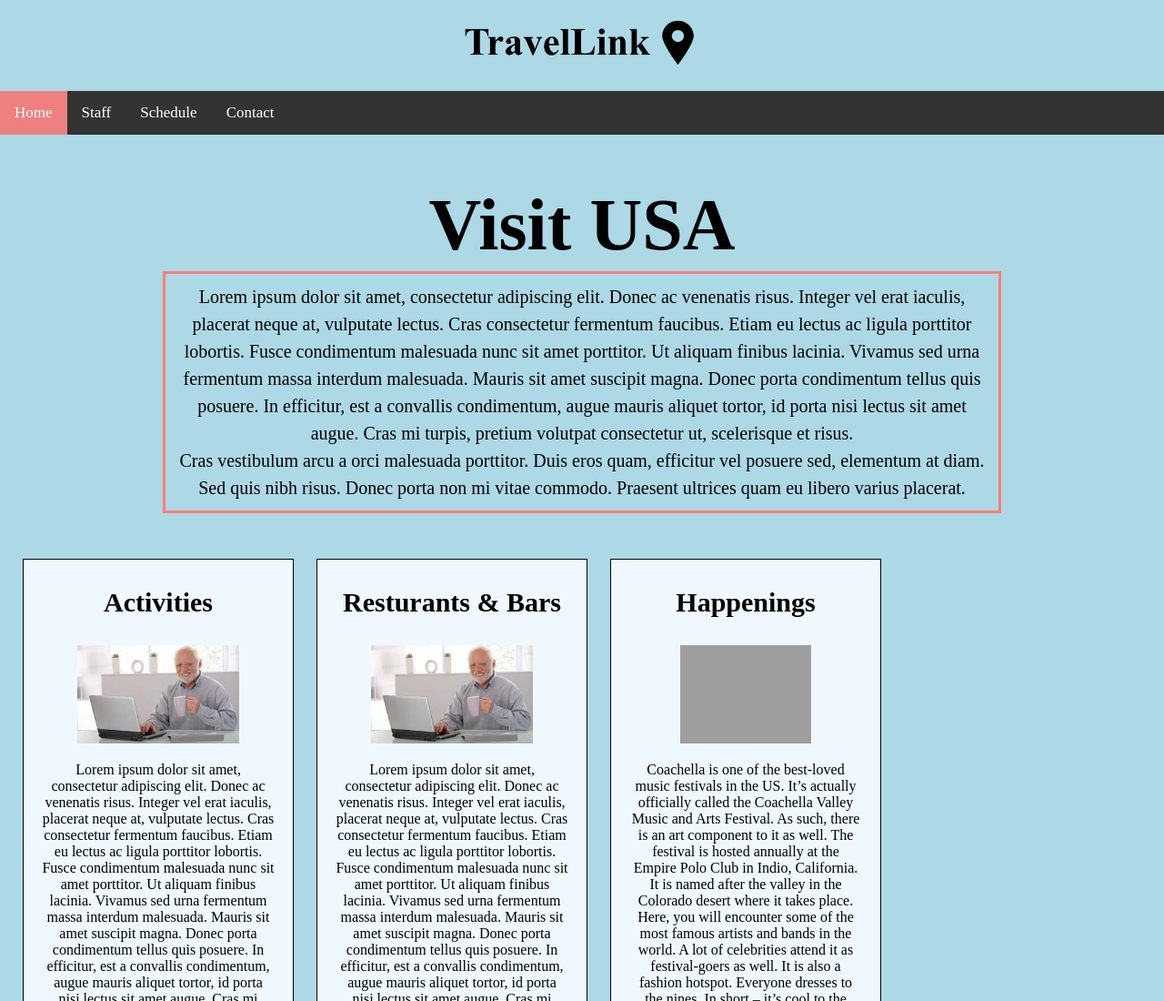
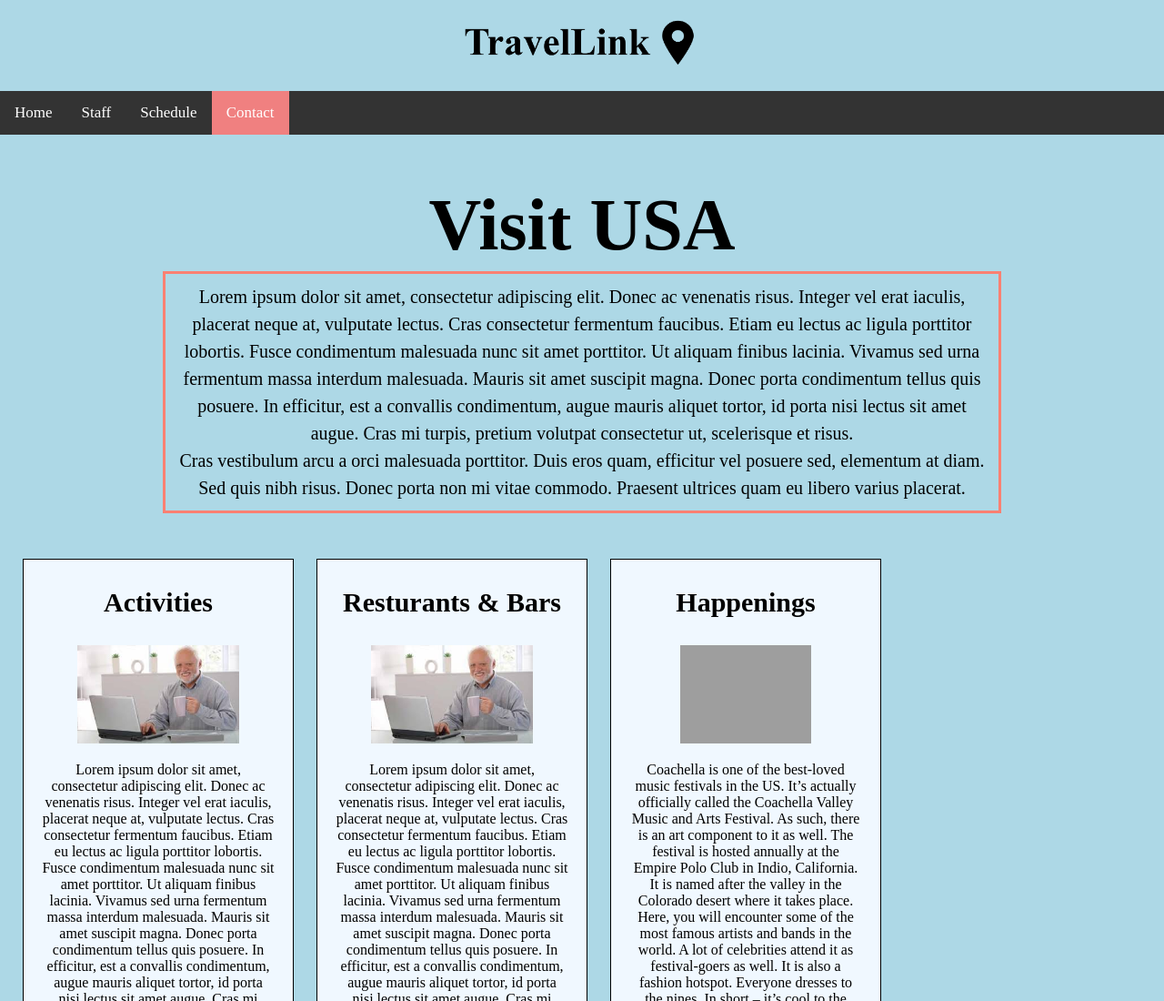
Before and after one commit to s354567/Make_it_responsive, a plain HTML site: page index.html in a window 1280 px wide. Shown: the top 1100 px of the page at 91% size. Drawn offline with Linux system fonts and the light colour scheme; grey boxes are pictures that could not be loaded.

Commit message:
Update index.html

```diff
--- a/index.html
+++ b/index.html
@@ -17,10 +17,10 @@
 
         <nav>
             <div class="navigasjon">
-                <a href="index.html" class="active">Home</a>
+                <a href="index.html">Home</a>
                 <a href="Ourteam.html">Staff</a>
-                <a href="food.html">Schedule</a>
-                <a href="contact.html">Contact</a>
+                <a href="schedule.html">Schedule</a>
+                <a href="contact.html" class="active">Contact</a>
             </div>
         </nav>
 
```
